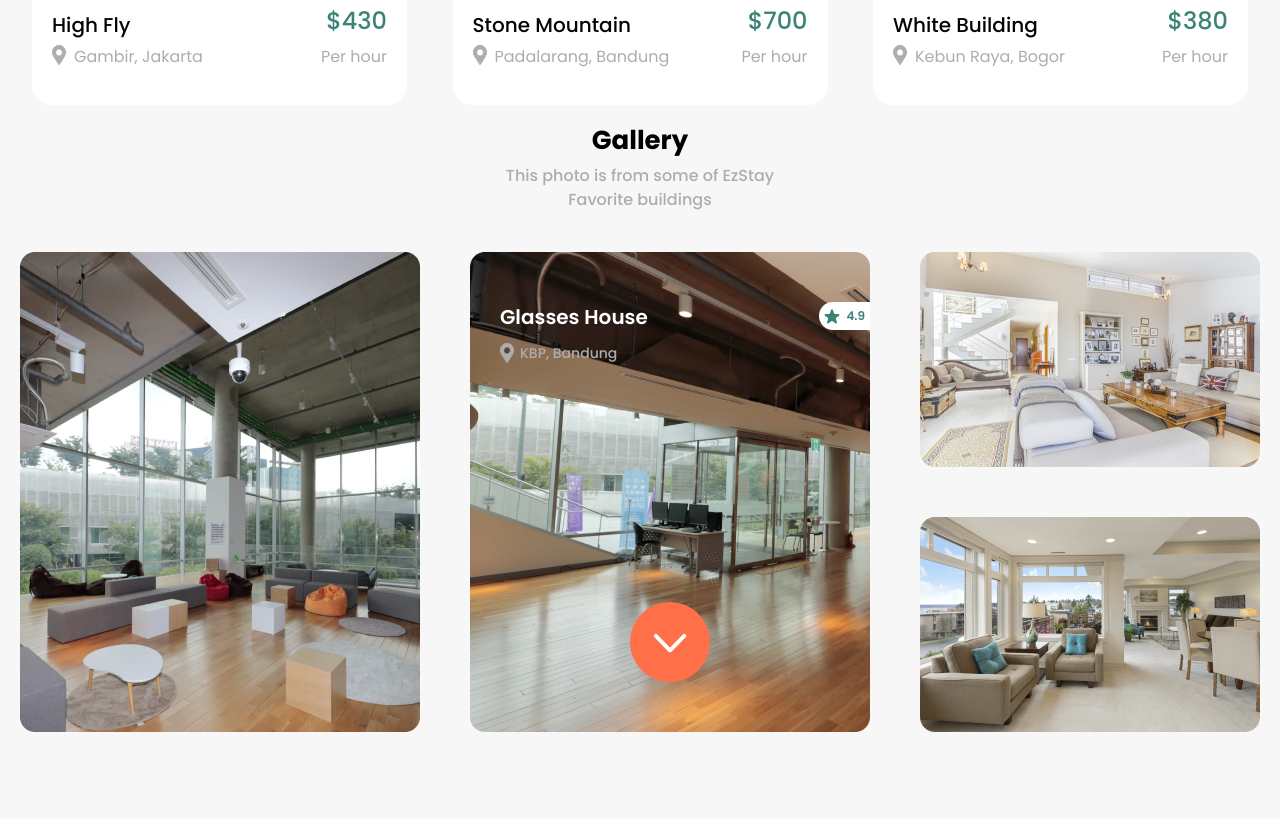
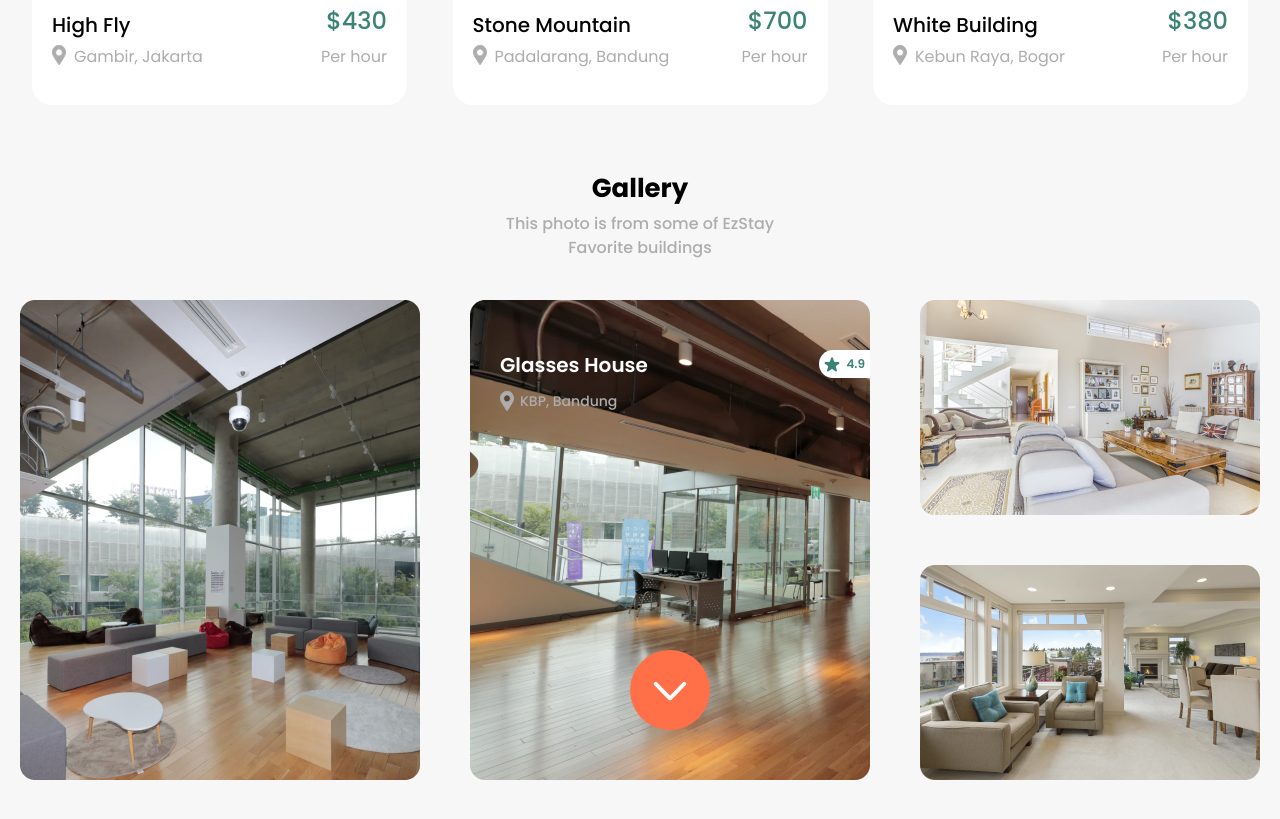
Before and after one commit to MohLutfiFauzi/ezstay, a plain HTML site: page index.html in a window 1280 px wide. Shown: the part 1063-1882 px from the top of the page. Before the commit the page ends 1843 px from the top, so only its background shows below. Drawn offline with nearby package versions, Linux system fonts and the light colour scheme.

Commit message:
add margin in top of gallery

```diff
--- a/index.html
+++ b/index.html
@@ -493,7 +493,7 @@
         </div>
       </section>
 
-      <section class="d-flex flex-column w-100 align-items-center mb-5">
+      <section class="d-flex flex-column w-100 align-items-center mb-5 mt-5">
         <h3 class="section-title">Gallery</h3>
         <p class="section-subtitle">
           This photo is from some of EzStay Favorite buildings
```
